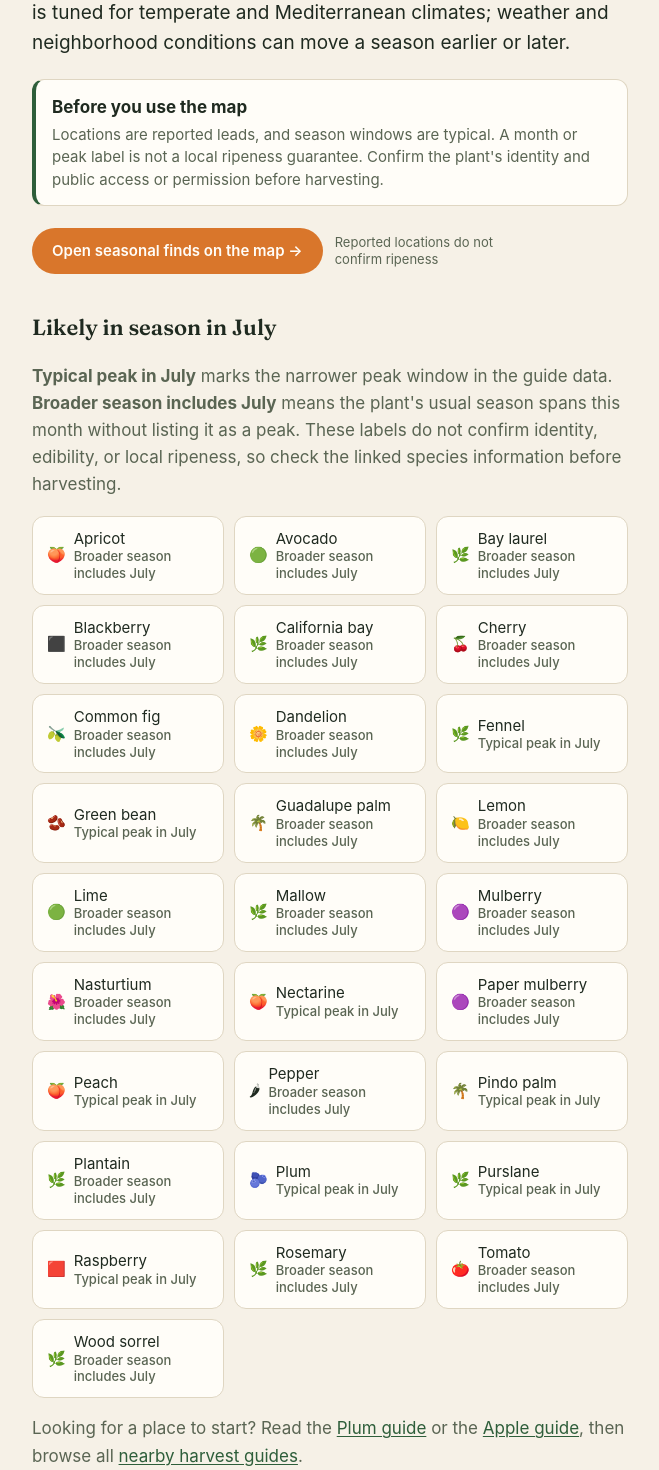
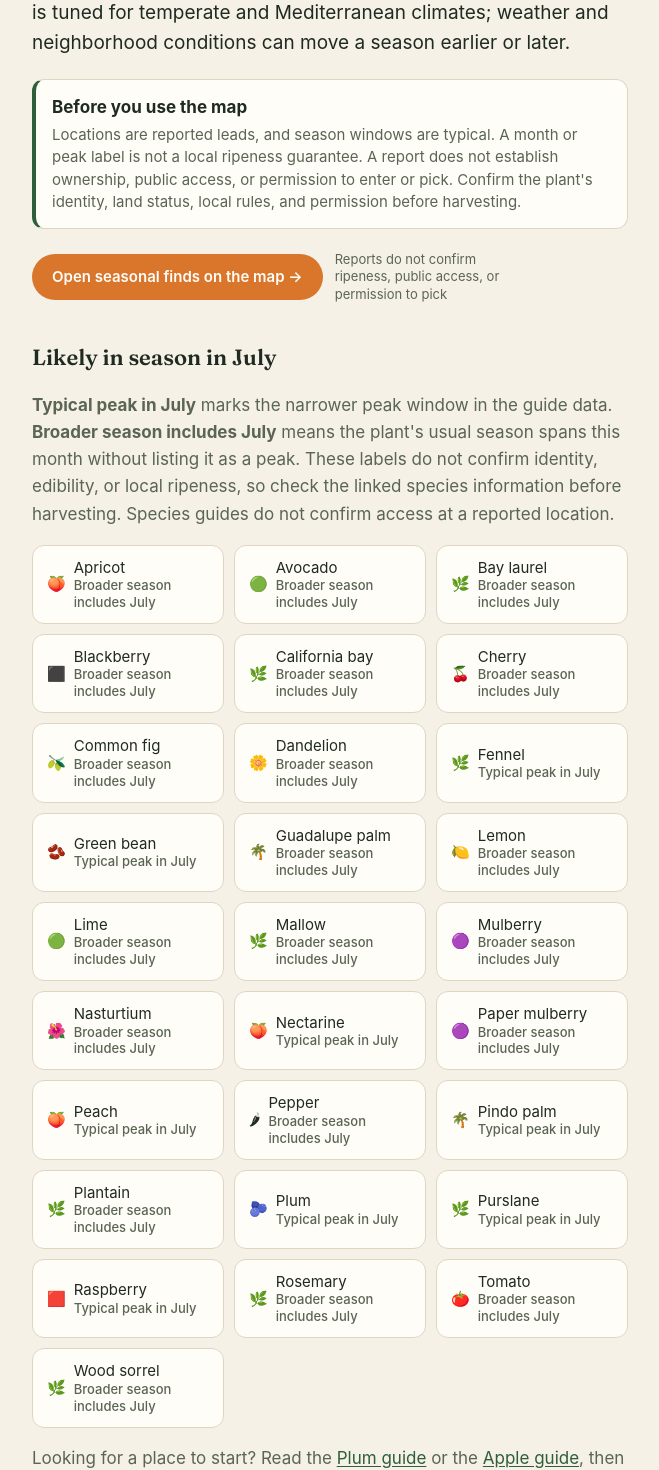
Before and after one commit to sarbak/forage-around, a Next.js app in the folder seo-site/: page /seasonal-guide in a window 1280 px wide. Shown: the part 300-1770 px from the top of the page, without its empty margins (310-969 px from the left). Built offline with nearby package versions, Linux system fonts and the light colour scheme; no server answers.

Commit message:
Tighten seasonal permission guidance

```diff
--- a/seo-site/app/seasonal-guide/page.tsx
+++ b/seo-site/app/seasonal-guide/page.tsx
@@ -117,8 +117,10 @@ export default function SeasonalGuide() {
         <strong>Before you use the map</strong>
         <p>
           Locations are reported leads, and season windows are typical. A month
-          or peak label is not a local ripeness guarantee. Confirm the
-          plant&apos;s identity and public access or permission before harvesting.
+          or peak label is not a local ripeness guarantee. A report does not
+          establish ownership, public access, or permission to enter or pick.
+          Confirm the plant&apos;s identity, land status, local rules, and
+          permission before harvesting.
         </p>
       </div>
 
@@ -127,7 +129,7 @@ export default function SeasonalGuide() {
           Open seasonal finds on the map →
         </ToAppLink>
         <small className="locations-availability-note muted">
-          Reported locations do not confirm ripeness
+          Reports do not confirm ripeness, public access, or permission to pick
         </small>
       </div>
 
@@ -138,7 +140,8 @@ export default function SeasonalGuide() {
         {currentMonthName}</strong> means the plant&apos;s usual season spans this
         month without listing it as a peak. These labels do not confirm identity,
         edibility, or local ripeness, so check the linked species information
-        before harvesting.
+        before harvesting. Species guides do not confirm access at a reported
+        location.
       </p>
       <SpeciesGrid items={currentItems} statusMonth={currentMonth} />
 
@@ -146,7 +149,7 @@ export default function SeasonalGuide() {
         Looking for a place to start? Read the{" "}
         <Link href="/species/plum">Plum guide</Link> or the{" "}
         <Link href="/species/apple">Apple guide</Link>, then browse all{" "}
-        <Link href="/locations">nearby harvest guides</Link>.
+        <Link href="/locations">nearby location guides</Link>.
       </p>
 
       {peakNow.length > 0 ? (
@@ -197,8 +200,14 @@ export default function SeasonalGuide() {
           the plant and edible part with a trusted local source.
         </li>
         <li>If the details do not match or you are unsure, leave it.</li>
-        <li>Open the live map when you are ready to check nearby locations.</li>
-        <li>Confirm local rules and whether you are welcome to pick.</li>
+        <li>
+          Open the live map when you are ready to check nearby reports; a marker
+          does not establish ownership, public access, or picking rights.
+        </li>
+        <li>
+          Before entering or picking, confirm land status, local rules, and
+          permission from whoever controls the site.
+        </li>
       </ul>
 
       <Credits />
```
Also changed, not shown: seo-site/scripts/check-seasonal-discoverability.mjs (+28 -3 lines).
